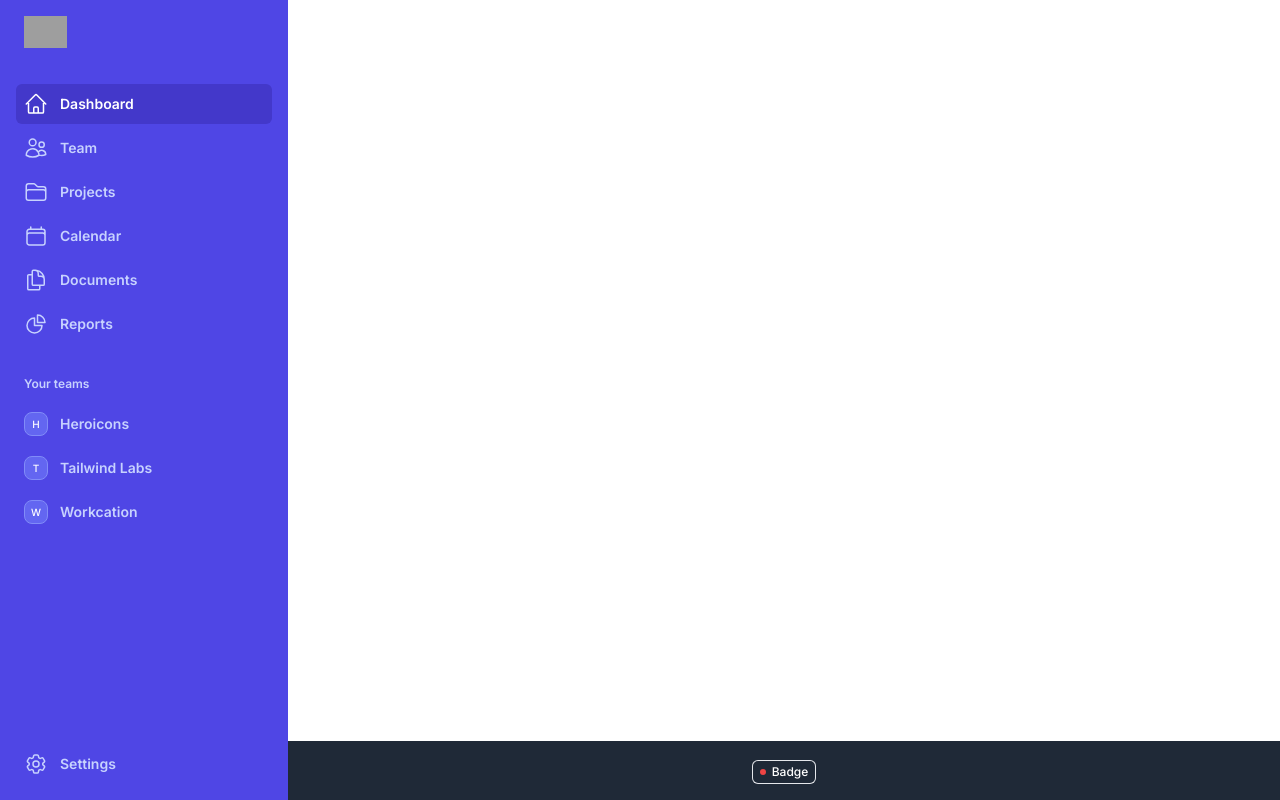
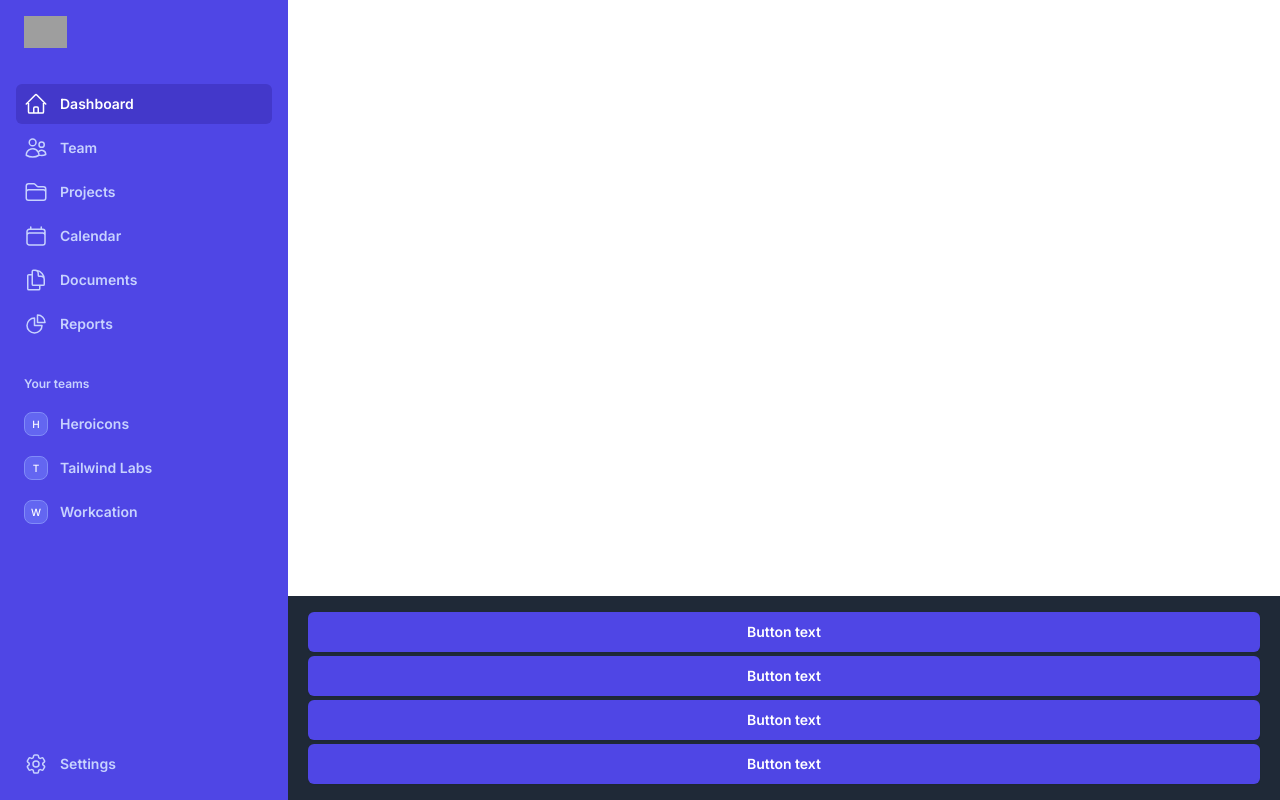
Before and after one commit to tosaken1116/plesio-ui-docs, a Next.js app: page /editor in a window 1280 px wide. Built offline with nearby package versions, Linux system fonts and the light colour scheme; grey boxes are pictures that could not be loaded.

Commit message:
エディタのタイムラインの試作

```diff
--- /dev/null
+++ b/src/app/editor/(components)/Footer/Clip.tsx
@@ -0,0 +1,9 @@
+import React from 'react';
+
+const Clip = () => (
+  <span className="rounded-md bg-indigo-600 px-3.5 py-2.5 text-sm font-semibold text-white shadow-sm hover:bg-indigo-500 focus-visible:outline focus-visible:outline-2 focus-visible:outline-offset-2 focus-visible:outline-indigo-600 w-full">
+    Button text
+  </span>
+);
+
+export default Clip;
--- a/src/app/editor/(components)/Footer/Footer.tsx
+++ b/src/app/editor/(components)/Footer/Footer.tsx
@@ -1,17 +1,13 @@
 import React from 'react';
 
+import Clip from './Clip';
+
 const Footer = () => (
-  <footer className="py-4 bg-gray-800 text-white text-center">
-    <span className="inline-flex items-center gap-x-1.5 rounded-md px-2 py-1 text-xs font-medium text-white ring-1 ring-inset ring-gray-200">
-      <svg
-        className="h-1.5 w-1.5 fill-red-500"
-        viewBox="0 0 6 6"
-        aria-hidden="true"
-      >
-        <circle cx={3} cy={3} r={3} />
-      </svg>
-      Badge
-    </span>
+  <footer className="py-4 bg-gray-800 text-white text-center flex flex-col items-center gap-1 p-5">
+    <Clip />
+    <Clip />
+    <Clip />
+    <Clip />
   </footer>
 );
 
```
